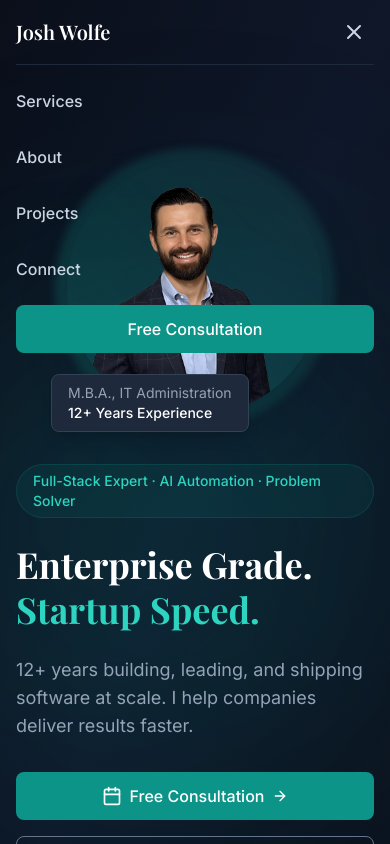
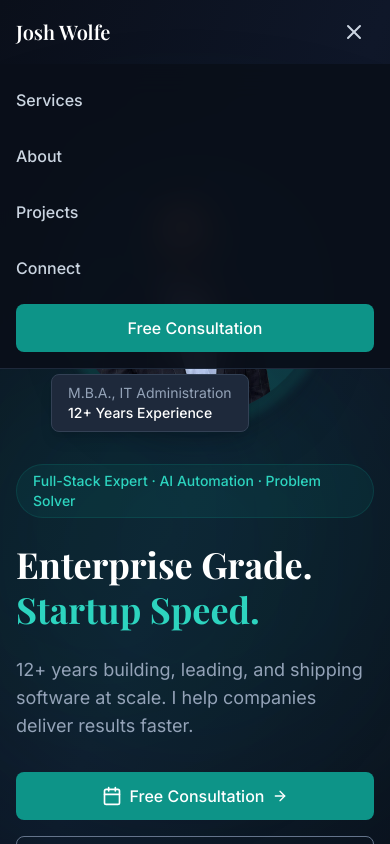
Before and after one commit to JLWolfe1990/josh-wolfe-com, a React (Vite) app: page / in a window 390 px wide. Both pictures are taken after a click on the button "Toggle menu". Shown: the top 844 px of the page. Built offline with nearby package versions, Linux system fonts and the light colour scheme; the HTML template or start-up script is replaced by a standard one.

Commit message:
Add blurred background to mobile menu

```diff
--- a/src/components/Header.tsx
+++ b/src/components/Header.tsx
@@ -76,9 +76,9 @@ export function Header() {
               initial={{ opacity: 0, height: 0 }}
               animate={{ opacity: 1, height: 'auto' }}
               exit={{ opacity: 0, height: 0 }}
-              className="md:hidden overflow-hidden"
+              className="md:hidden overflow-hidden absolute top-16 left-0 right-0 bg-navy-950/95 backdrop-blur-lg border-b border-navy-800"
             >
-              <div className="py-4 space-y-4 border-t border-navy-800">
+              <div className="py-4 space-y-4 px-4 sm:px-6 lg:px-8">
                 {navLinks.map((link) => (
                   <a
                     key={link.href}
```
